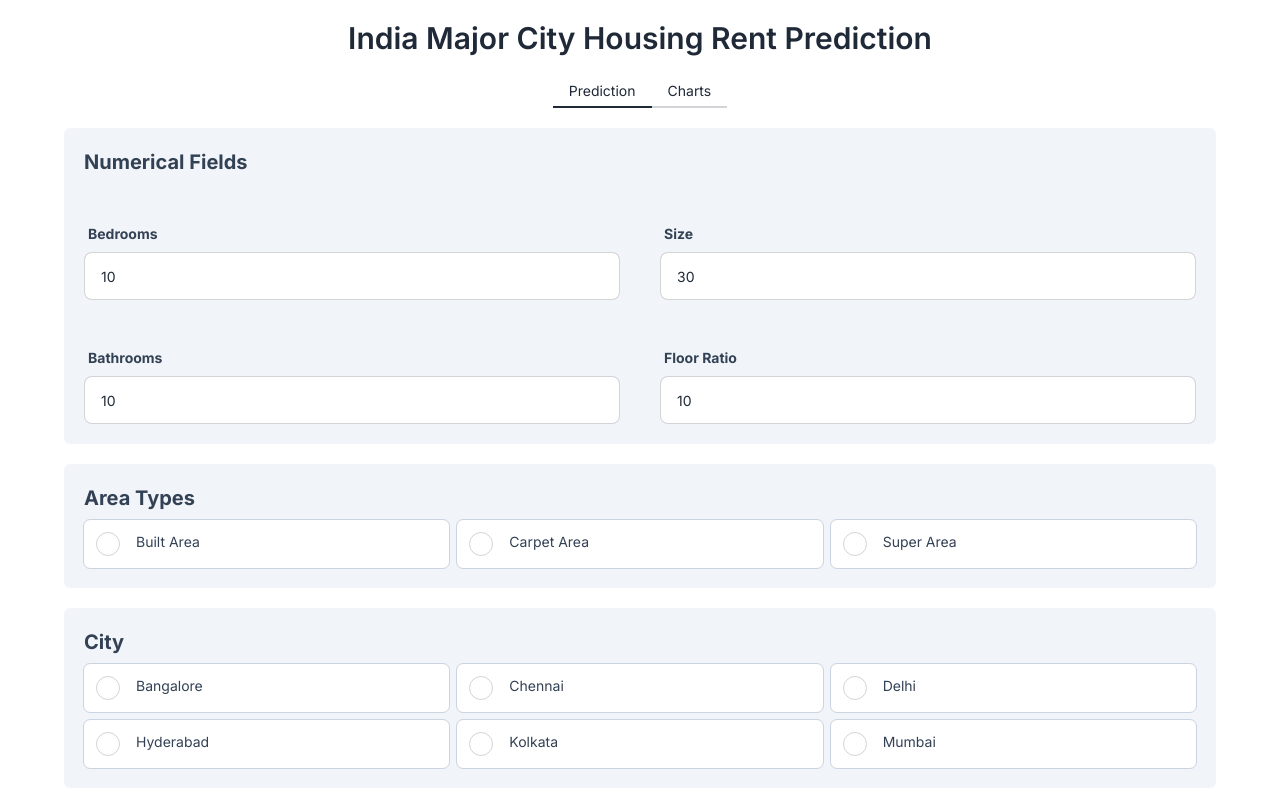
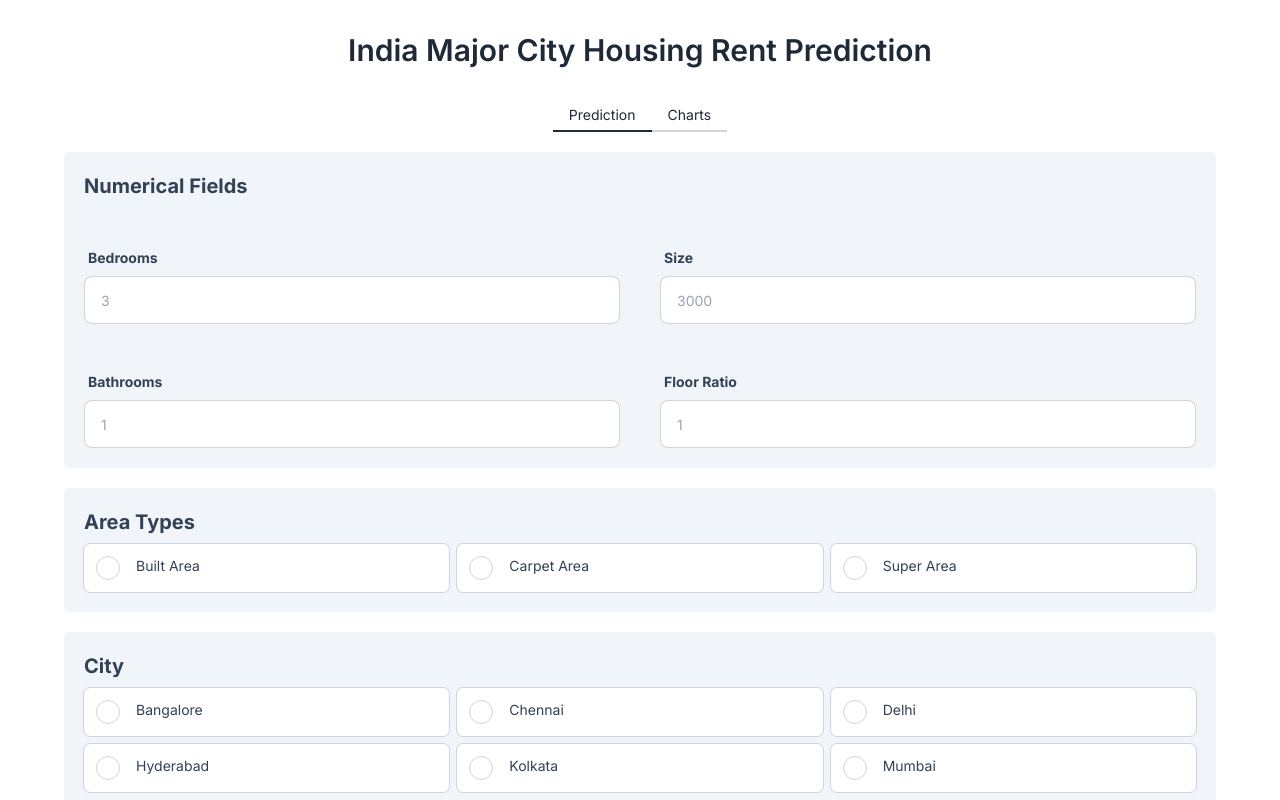
Before and after one commit to andrewscoding2018/ECS111_Project, a Next.js app: page / in a window 1280 px wide. Shown: the top 800 px of the page. Built offline with nearby package versions, Linux system fonts and the light colour scheme.

Commit message:
Fixing state issues with selections

```diff
--- a/app/NumInput.tsx
+++ b/app/NumInput.tsx
@@ -2,14 +2,14 @@ import React, { ChangeEvent } from "react";
 
 interface Props {
     name: string;
-    value: number;
+    placeholder: string;
     displayName: string;
     handleChange: (event: React.ChangeEvent<HTMLInputElement>) => void;
 }
 
 const NumInput = ({
     name,
-    value,
+    placeholder,
     displayName,
     handleChange
 }: Props) => {
@@ -21,7 +21,7 @@ const NumInput = ({
             <input
                 type="text"
                 name={name}
-                value={value}
+                placeholder={placeholder}
                 onChange={handleChange}
                 className="text-sm input input-bordered"
             />
--- a/app/page.tsx
+++ b/app/page.tsx
@@ -16,7 +16,7 @@ const environment = process.env.NEXT_PUBLIC_NODE_ENV
 const serverURL = (environment == "development") ? process.env.NEXT_PUBLIC_LOCAL : process.env.NEXT_PUBLIC_GCP
 
 interface IResponse {
-  data?: string;
+  data?: number;
   error?: string;
 }
 
@@ -76,6 +76,16 @@ const Home: React.FC = () => {
       return
     }
 
+    for (var key in numericalFields) {
+      if (jsonData[key] == 0.0) {
+        setResponse({
+          error: "You must provide a value for each numerical field."
+        })
+        setIsLoading(false)
+        return
+      }
+    }
+
     // Timeout to prevent inconsistent load times (set to 0 when working in dev mode for faster load times)
     const minTimeout = new Promise((resolve: any) => setTimeout(resolve, 0));
 
@@ -83,12 +93,24 @@ const Home: React.FC = () => {
       throw new Error('Server URL is not defined');
     }
 
+    const payload = {
+      ...jsonData, // existing numerical fields and others
+      // Add or update these fields in the payload
+      [selectedArea]: 1,
+      [selectedCity]: 1,
+      [selectedFurnishingStatus]: 1,
+      [selectedTenantPreference]: 1,
+      [selectedPointOfContact]: 1,
+    };
+
+    // console.log(payload)
+
     const res = await fetch(serverURL, {
       method: "POST",
       headers: {
         "Content-Type": "application/json",
       },
-      body: JSON.stringify(jsonData, null, 2),
+      body: JSON.stringify(payload, null, 2),
     });
 
     try {
@@ -116,13 +138,13 @@ const Home: React.FC = () => {
     setJsonData((prevState) => ({ ...prevState, [name]: Number(value) }));
   };
 
-  useEffect(() => {
-    console.log(jsonData);
-  }, [jsonData]);
+  // useEffect(() => {
+  //   console.log(jsonData);
+  // }, [jsonData]);
 
   return (
     <div className="flex flex-col justify-center items-center gap-5">
-      <h1 className="text-3xl font-semibold pt-5">
+      <h1 className="md:text-3xl text-xl flex-wrap  m-3 font-semibold pt-5">
         India Major City Housing Rent Prediction
       </h1>
 
@@ -135,28 +157,28 @@ const Home: React.FC = () => {
         <div className="flex flex-col justify-center items-center gap-5 w-full">
           {/* Numerical Fields */}
           <div className="grid md:grid-cols-2 grid-cols-1 gap-10 w-[90%] p-5 bg-slate-100 rounded-md">
-            <div className="col-span-2 text-slate-700 text-xl font-bold">Numerical Fields</div>
+            <div className="md:col-span-2 text-slate-700 text-xl font-bold">Numerical Fields</div>
             <NumInput
               name={numericalFields[0]}
-              value={10}
+              placeholder={"3"}
               handleChange={handleChange}
               displayName="Bedrooms"
             />
             <NumInput
               name={numericalFields[1]}
-              value={30}
+              placeholder={"3000"}
               handleChange={handleChange}
               displayName="Size"
             />
             <NumInput
               name={numericalFields[2]}
-              value={10}
+              placeholder={"1"}
               handleChange={handleChange}
               displayName="Bathrooms"
             />
             <NumInput
               name={numericalFields[3]}
-              value={10}
+              placeholder={"1"}
               handleChange={handleChange}
               displayName="Floor Ratio"
             />
@@ -271,8 +293,9 @@ const Home: React.FC = () => {
             {/* Output */}
             {response.data && (
               <div className="mt-4 p-2 border border-green-500 rounded-lg bg-green-50">
-                <h2 className="font-bold">The cost of your monthly rent (in rupees) is:</h2>
-                <p>{response.data}₹</p>
+                <h2 className="font-bold">Your monthly rent (in rupees) costs:</h2>
+                <br></br>
+                <p>{Math.trunc(response.data)}₹</p>
               </div>
             )}
             {response.error && (
```
